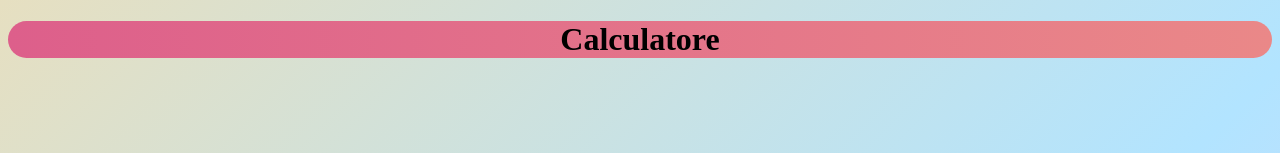
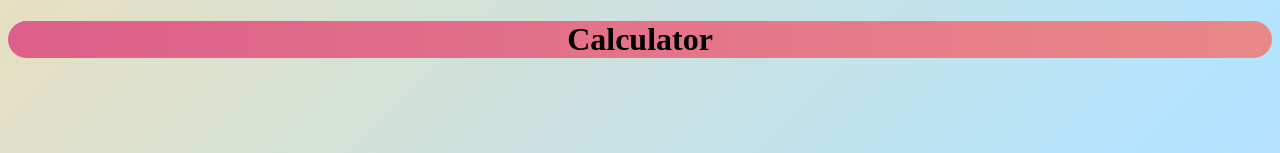
Before and after one commit to Pkdriller/calculator-app, a plain HTML site: page index.html in a window 1280 px wide. Shown: the top 153 px of the page. Drawn offline with Linux system fonts and the light colour scheme.

Commit message:
Update index.html

```diff
--- a/index.html
+++ b/index.html
@@ -16,7 +16,7 @@
     <div class="d-flex flex-column  w-100 h-100">
         <h1 align="center"
             style="background-image: linear-gradient(90deg, rgb(221, 95, 139) 0%, rgb(234, 136, 136) 100%); border-radius: 50px !important;">
-            Calculatore</h1>
+            Calculator</h1>
         <form id="calc" style=" padding-top: 75px;">
             <table align="center" border="6" style="border-radius:20px; width: 300px; background-color:#0c0c0c;">
                 <tr>
```
